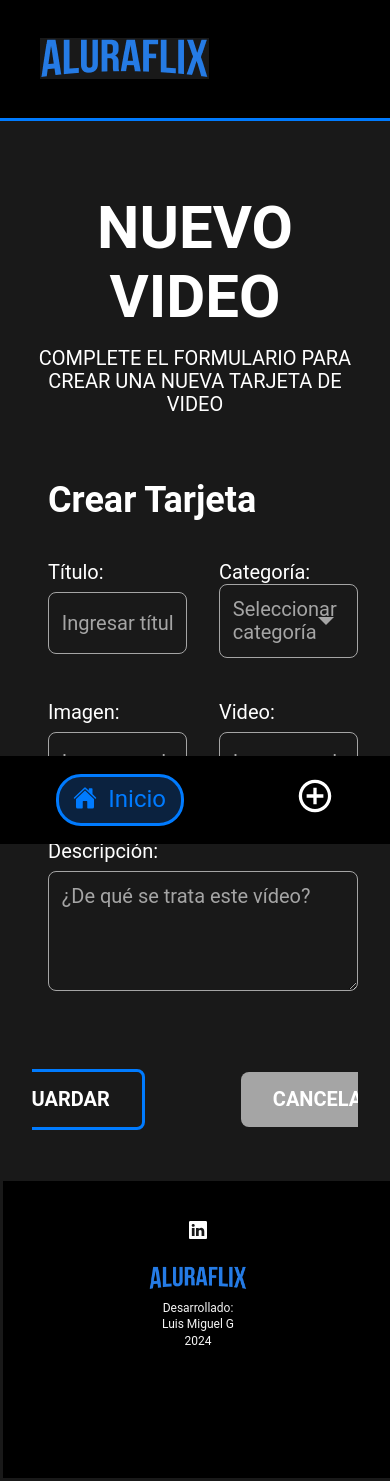
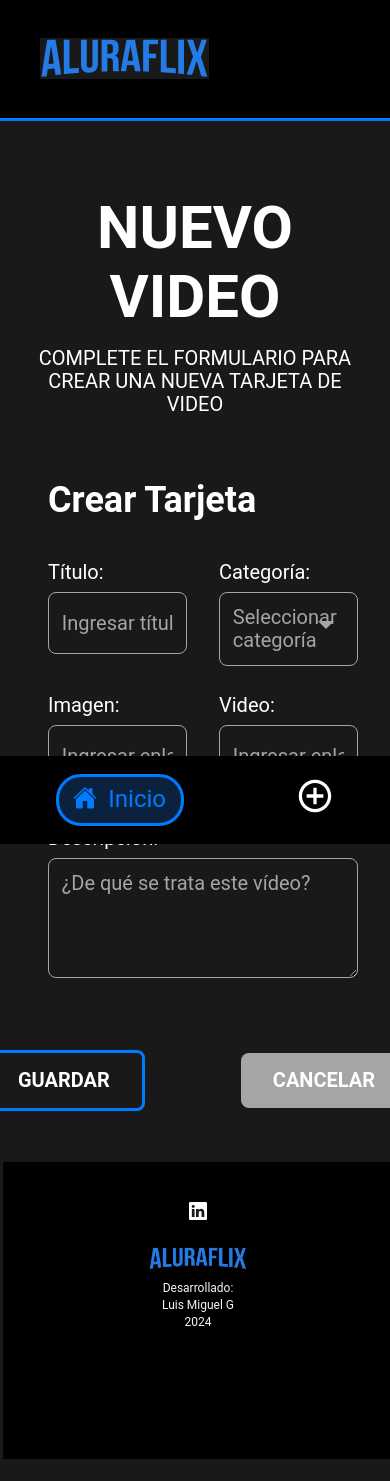
Before and after one commit to LMiguelGJ/AluraFlix, a React (Vite) app: page /newVideo in a window 390 px wide. Built offline with nearby package versions, Linux system fonts and the light colour scheme.

Commit message:
correcion el la lista de categoria

```diff
--- /dev/null
+++ b/src/components/button/FormButton.css
@@ -0,0 +1,59 @@
+.new-video__form-buttons {
+    display: flex;
+    justify-content: space-between;
+    margin: auto;
+    background: transparent;
+    width: 100%;
+    max-width: 35.813rem;
+    font-size: 1.25rem;
+}
+
+.form-button {
+    max-width: 11.258rem;
+    max-height: 3.375rem;
+    width: 100%;
+    padding: 1rem 1.25rem;
+    cursor: pointer;
+    background: var(--color-black);
+    border-radius: 10px;
+    font-size: 1.25rem;
+    margin-bottom: 1rem;
+}
+
+.form-button--save {
+    color: var(--color-blue);
+    border: 3px solid var(--color-blue-light);
+    box-shadow: inset 0 0 10px 5px var(--color-button-shadow);
+    filter: brightness(1.3);
+}
+
+.form-button--save:hover {
+    filter: brightness(1.3);
+}
+
+.form-button--cancel {
+    color: var(--color-white);
+    border: 3px solid var(--color-white);
+}
+
+.form-button--cancel:hover {
+    filter: brightness(1.3);
+}
+
+.form-button:disabled {
+    background-color: var(--color-light-gray);
+    background: transparent;
+    filter: brightness(0.8);
+    cursor: not-allowed;
+}
+
+/* *Media queries* */
+@media screen and (max-width: 768px) {
+    .new-video__form-buttons {
+        display: flex;
+        flex-direction: column;
+        justify-content: center;
+        align-items: center;
+        margin: 0 1rem 1rem 1rem;
+    }
+}
--- a/src/components/modal/Modal.css
+++ b/src/components/modal/Modal.css
@@ -139,24 +139,6 @@
     font-weight: bold;
 }
 
-.selected-value {
-    background: var(--color-bg-edit);
-    color: var(--color-light-gray);
-    margin-top: 1rem;
-    width: 100%;
-    padding: 10px;
-    border-radius: 10px;
-    box-sizing: border-box;
-    resize: none;
-    overflow: hidden;
-    margin-bottom: 0.5rem;
-    outline: none;
-    transition: border-color 0.3s ease;
-    min-height: 3.875rem;
-    font-size: 1.25rem;
-    border: 3px solid var(--color-blue-light);
-}
-
 .modal-form-textarea {
     width: 100%;
     max-height: 7rem;
--- a/src/pages/newVideo/NewVideo.css
+++ b/src/pages/newVideo/NewVideo.css
@@ -90,7 +90,6 @@
     color: var(--color-light-gray);
     box-sizing: border-box;
     resize: none;
-    overflow: hidden;
 }
 
 .new-video__form-input::placeholder {
@@ -98,11 +97,30 @@
 }
 
 .new-video__form-option {
-    margin: 0;
+    margin-bottom: 0;
+    overflow-x: visible !important;
 }
 
-.input-with-icon .dropdown-icon {
-    overflow-x: hidden;
+.new-video-page * {
+    overflow-x: initial;
+}
+
+
+.new-video__dropdown-option {
+    padding: 0.5rem;
+    cursor: pointer;
+    transition: background-color 0.3s ease;
+    color: var(--color-white-smoke);
+    position: relative;
+    background-color: var(--color-bg);
+    margin-top: 0;
+    overflow-x: visible;
+}
+
+.new-video__dropdown-option:hover {
+    background-color: var(--color-blue);
+    color: var(--color-white);
+    font-weight: bold;
 }
 
 .new-video__form-input.error::placeholder {
--- a/src/pages/newVideo/NewVideo.jsx
+++ b/src/pages/newVideo/NewVideo.jsx
@@ -78,6 +78,7 @@ function NewVideo() {
     };
 
     return (
+        <div className="new-video-page">
             <div className="container__new-video">
                 <header className="new-video__header">
                     <h1 className="new-video__title">NUEVO VIDEO</h1>
@@ -112,6 +113,7 @@ function NewVideo() {
                         <div className="form-section__right">
                             <OptionList
                                 clase={`new-video__form-input new-video__form-option ${errors.team && touchedFields.team ? 'error-label' : ''}`}
+                                clase2='new-video__dropdown-option'
                                 value={formData.team}
                                 onChange={(e) => {
                                     handleChange({ target: { name: 'team', value: e.target.value } });
@@ -196,6 +198,7 @@ function NewVideo() {
                     </div>
                 </form>
             </div>
+        </div>
     );
 }
 
```
Also changed, not shown: src/components/button/FormButton.jsx (added, +30 -0 lines). Lines whose indentation alone changed are shown as unchanged.
